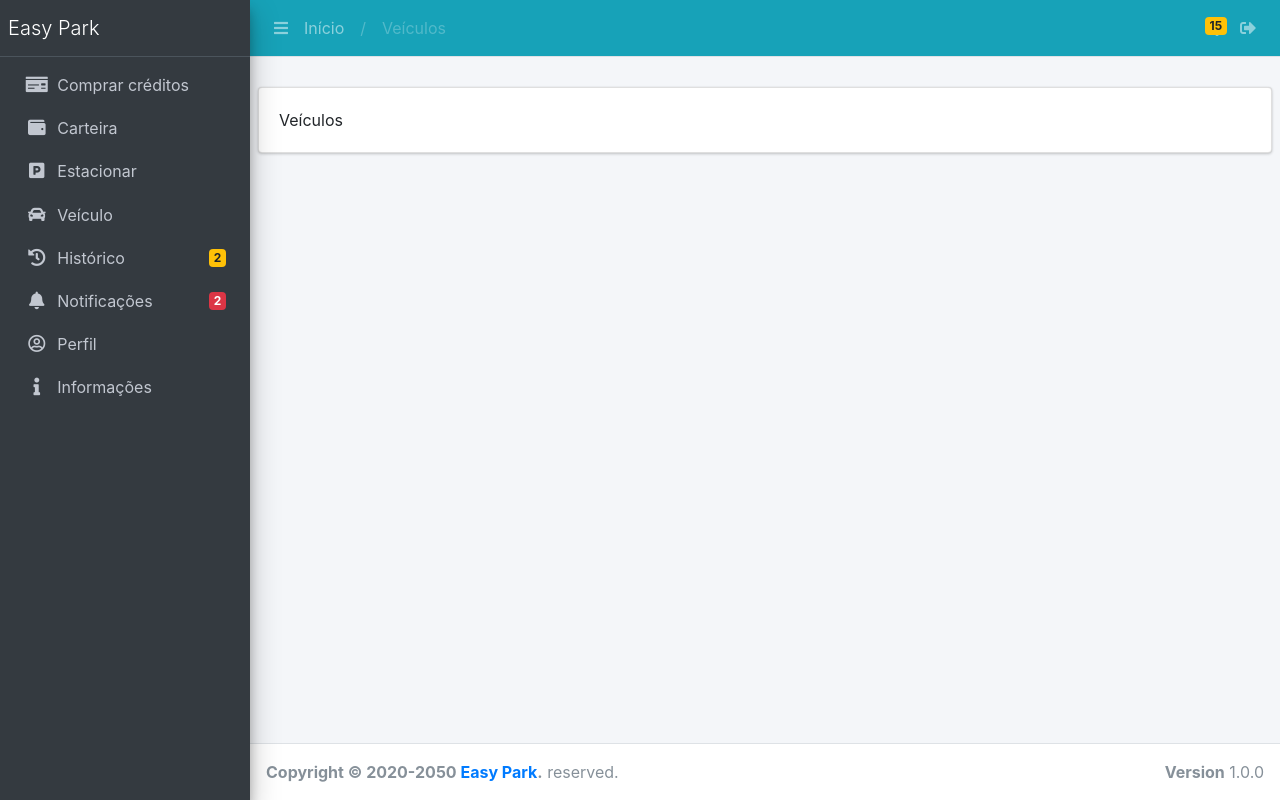
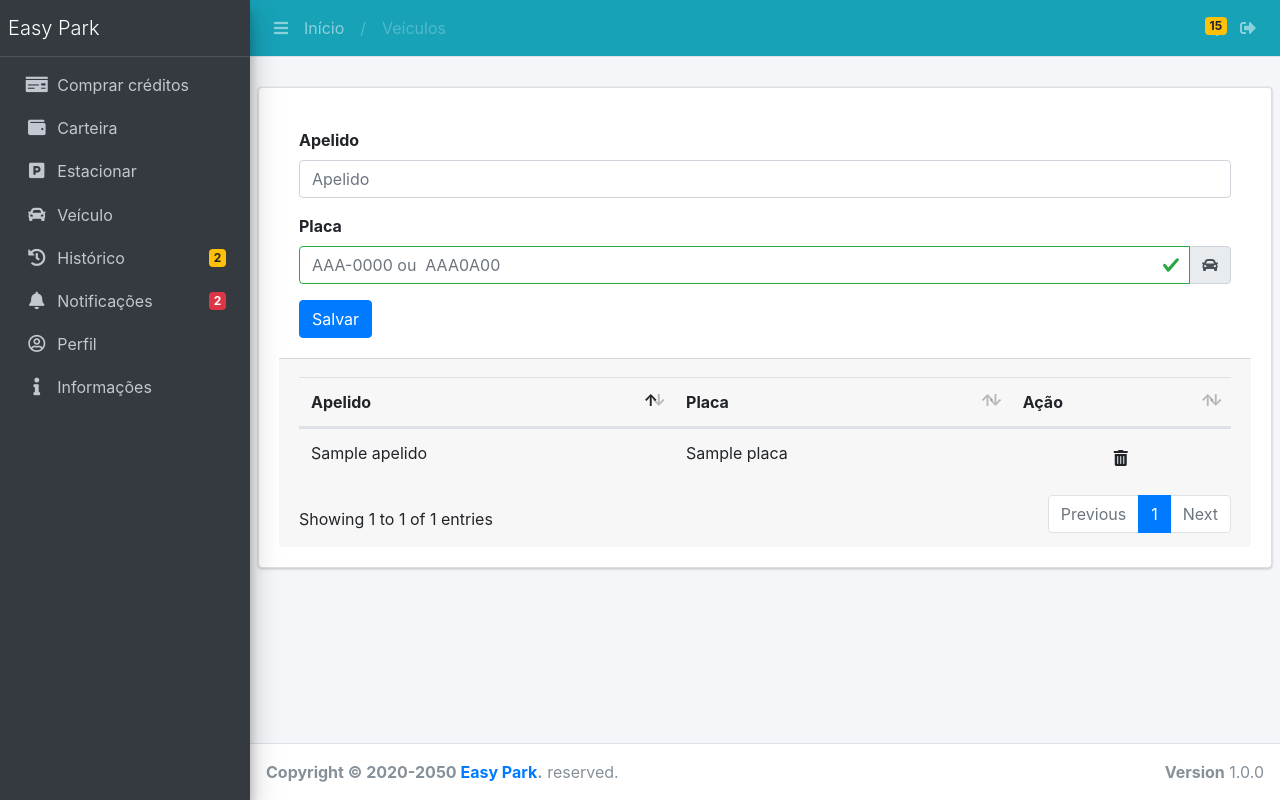
Before and after one commit to rauanisanfelice/easy-park, a Django app: template usuario/templates/veiculo.html in a window 1280 px wide. Run offline with Django 3.2, Linux system fonts and the light colour scheme; the template is opened without the code that fills it: most values are stand-ins (such as "Sample title", 1, 10 or a date in 2020); some libraries are stand-ins or nearby versions.

Commit message:
CRUD veiculos

```diff
--- a/usuario/templates/veiculo.html
+++ b/usuario/templates/veiculo.html
@@ -20,11 +20,95 @@
 {% block body %}
 <div class="card card-solid card-outline">
     <div class="card-body box-profile">
-        Veículos
+
+        {% comment %} FORMULARIO {% endcomment %}
+        <form role="form" action="." method="POST">{% csrf_token %}
+            <div class="card-body">
+                <!-- APELIDO -->
+                <div class="form-group">
+                    <label for="apelido">Apelido</label>
+                    <input type="text" name="apelido" id="apelido" placeholder="Apelido" class="form-control">
+                </div>
+
+                <!-- PLACA -->
+                <div class="form-group">
+                    <label for="exampleInputPlaca">Placa</label>
+                    <div class="input-group mb-3">
+                        <input type="text" name="placa" id="exampleInputPlaca" placeholder="AAA-0000 ou  AAA0A00" class="form-control is-valid">
+                        <div class="input-group-append">
+                            <div class="input-group-text"><span class="fas fa-car"></span></div>
+                        </div>
+                    </div>
+                </div>
+
+                <button type="submit" class="btn btn-primary">Salvar</button>
+            </div>
+        </form>
+
+        {% comment %} TABELA {% endcomment %}
+        <div class="card-footer">
+            <table id="table" class="table table-hover">
+                <thead>
+                    <tr>
+                        <th>Apelido</th>
+                        <th>Placa</th>
+                        <th>Ação</th>
+                    </tr>
+                </thead>
+                <tbody>
+                    {% if veiculos %}
+                        {% for veiculo in  veiculos %}
+                            <tr>
+                                <td>{{ veiculo.apelido }}</td>
+                                <td>{{ veiculo.placa }}</td>
+                                <td>
+                                    <div style="text-align: center;">
+                                        <button class="btn btnDelete flex-shrink-1 p-1 text-center btn-acao-vermelho"  value="{{ veiculo.id }}">
+                                            <i class="fas fa-trash-alt"></i>
+                                        </button>
+                                    </div>
+                                </td>
+                            </tr>
+                        {% endfor %}
+                    {% else %}
+                        <tr><td></td><td></td></tr>
+                    {% endif %}
+                </tbody>
+            </table>
+        </div>
     </div>
 </div>
 {% endblock %}
 
 {% comment %} BLOCO DE SCPRITS {% endcomment %}
 {% block script %}
+    <script>
+        $("#table").on('click', '.btnDelete', function () {
+            var id_veiculo = $(this).val();
+            $.ajax({
+                type: "DELETE",
+                url: '{% url 'veiculo' %}',
+                data: {
+                    'id_veiculo': id_veiculo,
+                    csrfmiddlewaretoken: '{{ csrf_token }}'
+                },
+                dataType: "json",
+                beforeSend: function (xhr) {
+                    xhr.setRequestHeader("X-CSRFToken", '{{ csrf_token }}');
+                    xhr.setRequestHeader("id_veiculo", id_veiculo);
+                }
+            });
+        });
+
+        $(function () {
+            $('#table').DataTable({
+                "paging": true,
+                "lengthChange": false,
+                "searching": false,
+                "ordering": true,
+                "info": true,
+                "autoWidth": false,
+            });
+        });
+    </script>
 {% endblock %}
```
Also changed, not shown: usuario/views.py (+44 -10 lines).
